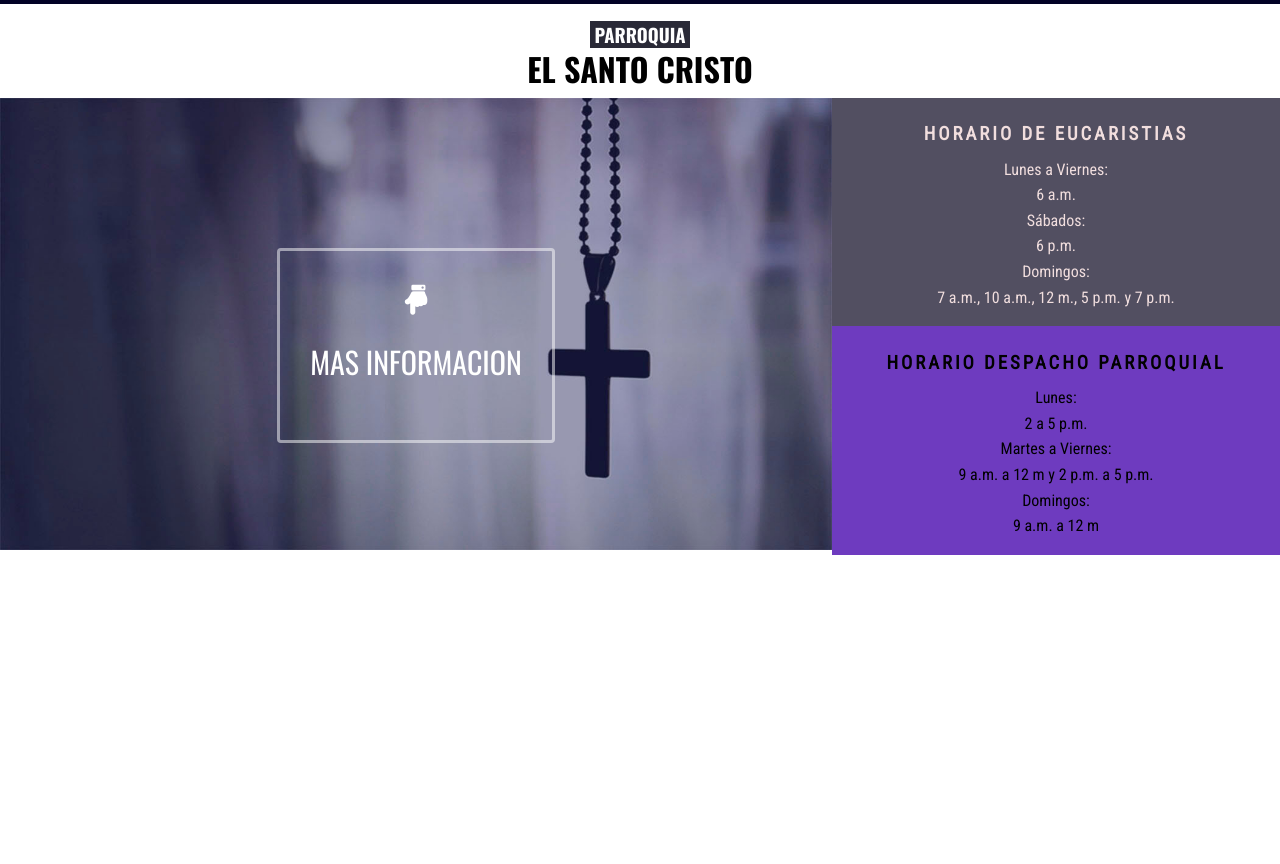
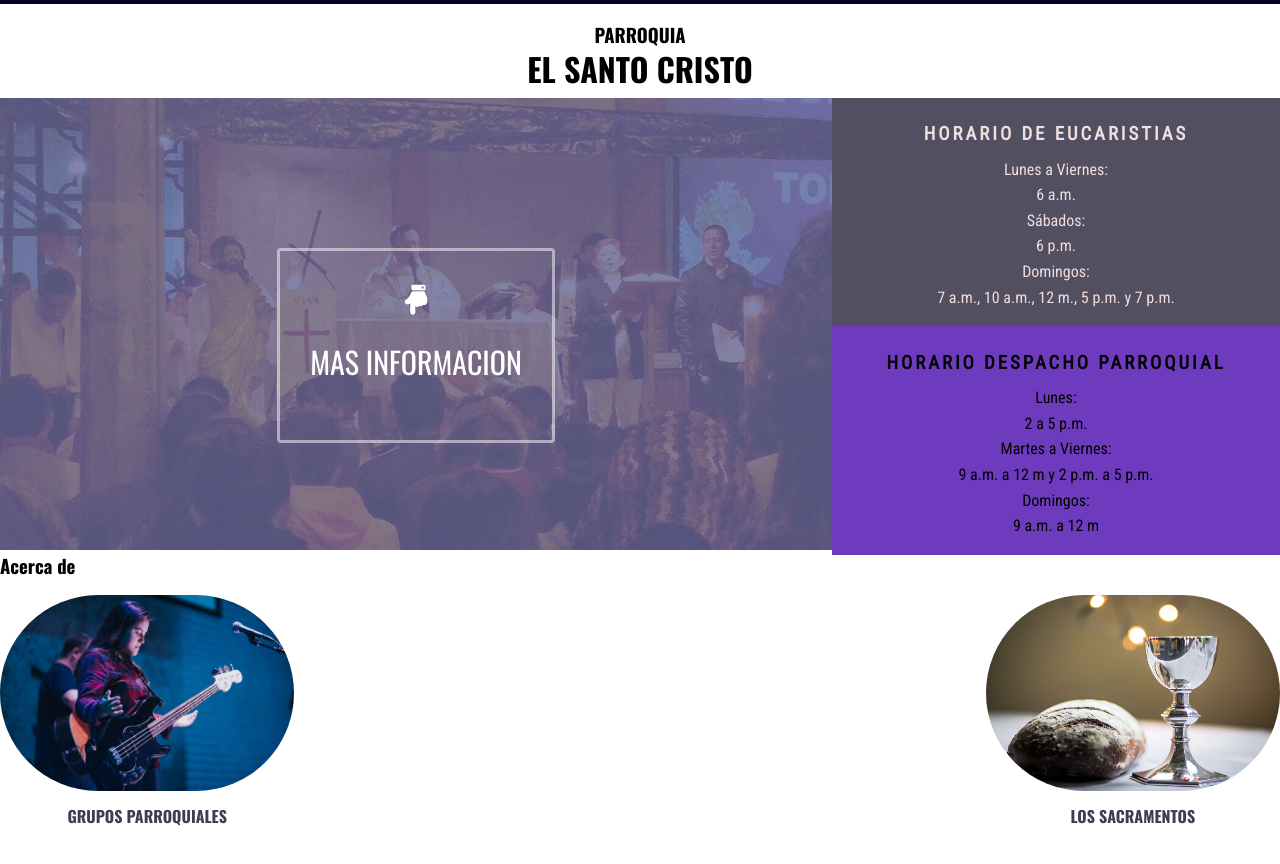
Before and after one commit to CarBeleno/WebSC, a plain HTML site: page index.html in a window 1280 px wide. Shown: the part 38-902 px from the top of the page. Before the commit the page ends 800 px from the top, so only its background shows below. Drawn offline with nearby package versions, Linux system fonts and the light colour scheme.

Commit message:
Contenido

```diff
--- a/css/_generales.sass
+++ b/css/_generales.sass
@@ -12,7 +12,6 @@
 
 header .redes-sociales .contenedor
   display: flex
-
 
 header .redes-sociales a
   color: #fff
@@ -43,21 +42,17 @@
   background: #cc3333
   border-radius: 3px
 
-header h3
-  color: #fff
-  font-family: 'Oswald'
-  margin: 20px 0 5px 0
-  text-align: center
-
-header h3 .fondo-texto
-  background: rgba(16, 16, 31, 0.89)
-
-header h1
+header .texto
   color: #000
   font-family: 'Oswald'
   text-align: center
+
+header h3
+  margin: 20px 0 5px 0
+
+header h1
   margin: 5px 0px 10px 0
-
+// ----------------------------------------
 .main
   width: 65%
   max-width: 1000px
@@ -76,13 +71,13 @@
 .slides
   display: none
 
-
 section .slides-cont img
   position: absolute
   width: 65%
   float: left
   overflow: hidden
   height: 452px
+
 
 section .slides-cont .descripcion a
   margin: 150px 0
@@ -127,7 +122,46 @@
 
 aside .despacho p
   line-height: .6
+// --------------------------------------
+section .contenidos
+  background: rgba(#19124f, 0.41)
+  padding: 60px 0
 
+.conenidos .contenedor
+  overflow: hidden
+
+.contenidos .contenedor-contenido
+  display: flex
+  flex-direction: row
+  flex-wrap: wrap
+  justify-content: space-between
+
+.contenidos .contenedor-contenido .contenido
+  width: 23%
+  margin-bottom: 40px
+
+.contenidos .contenedor-contenido .contenido .thumb
+  width: 100%
+  margin-bottom: 10px
+
+.contenidos .contenedor-contenido .contenido .thumb img
+  width: 100%
+  vertical-align: top
+  border-radius: 100px
+
+.contenidos .contenedor-contenido .contenido .descripcion
+  text-align: center
+
+.contenidos .contenedor-contenido .contenido .descripcion .nombre
+  font-weight: 700
+  color: rgb(60, 62, 83)
+
+
+
+
+
+
+// -------------------------------------------
 @media screen and (max-width: 800px)
   .main
     width: 100%
--- a/index.html
+++ b/index.html
@@ -30,7 +30,7 @@
 
       <div class="contendor-texto">
         <div class="texto">
-          <h3><span class="fondo-texto">&nbsp;PARROQUIA&nbsp;</span></h3>
+          <h3><span class="fondo-texto">PARROQUIA</span></h3>
           <h1>EL SANTO CRISTO</h1>
         </div>
       </div>
@@ -73,6 +73,35 @@
         </div>
       </aside>
 
+      <section class="contenidos">
+        <div class="contenedor">
+          <h3>Acerca de</h3>
+
+          <div class="contenedor-contenido">
+
+            <div class="contenido">
+              <a href="" class="thumb">
+                <img src="img/grupo.jpg" alt="">
+              </a>
+              <div class="descripcion">
+                <p class="nombre">GRUPOS PARROQUIALES</p>
+              </div>
+            </div>
+
+            <div class="contenido">
+              <a href="" class="thumb">
+                <img src="img/sacramentos.jpg" alt="">
+              </a>
+              <div class="descripcion">
+                <p class="nombre">LOS SACRAMENTOS</p>
+              </div>
+            </div>
+
+          </div>
+
+        </div>
+      </section>
+
     <footer>
     </footer>
 
--- a/js/diapositivas.js
+++ b/js/diapositivas.js
@@ -10,5 +10,5 @@
   slideIndex++;
   if(slideIndex > x.length){slideIndex=1}
   x[slideIndex-1].style.display="block";
-  setTimeout(carousel, 1000)//La imagen cambia cada 2 segundos
+  setTimeout(carousel, 2000)//La imagen cambia cada 2 segundos
 }
```
Also changed, not shown: css/estilos.css, img/grupo.jpg (added), img/sacramentos.jpg (added), 1 other file.
